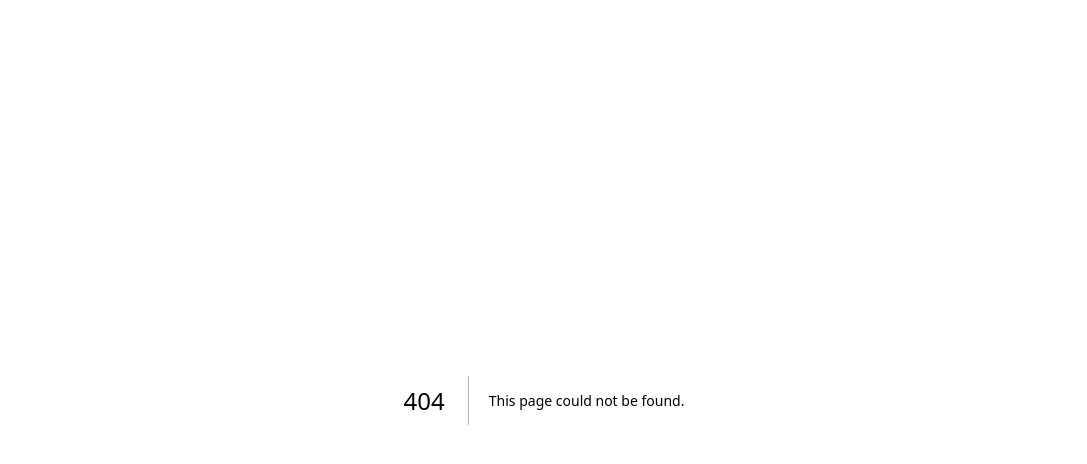
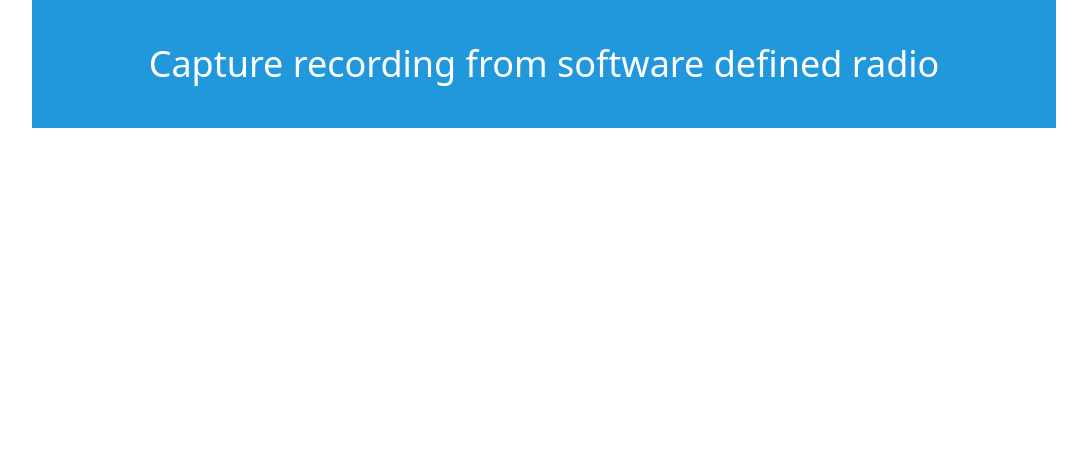
Before and after one commit to Subti/nextjs-web-curator, a Next.js app: page /inspect in a window 1280 px wide. Before the commit this address had no page. Shown: the top 464 px of the page, without its empty margins (96-1183 px from the left). Built offline with nearby package versions, Linux system fonts and the light colour scheme.

Commit message:
Create Inspect Capture page

```diff
--- /dev/null
+++ b/src/pages/inspect.tsx
@@ -0,0 +1,13 @@
+import React from "react";
+import Header from "../app/components/Header"; // Importing Header component
+import "../app/globals.css"; // Importing global CSS styles
+
+export default function Inspect(props: any) {
+  return (
+    <div className="flex flex-col items-center justify-center">
+      <Header title="Inspect Recording" />
+    </div>
+  );
+}
+
+// min-h-screen
```
